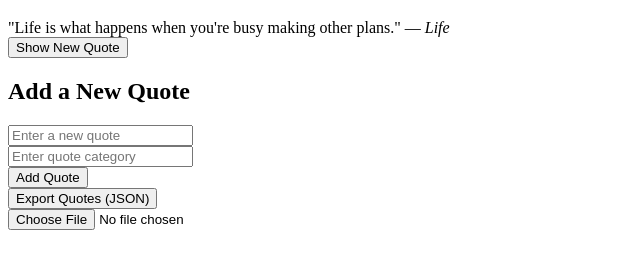
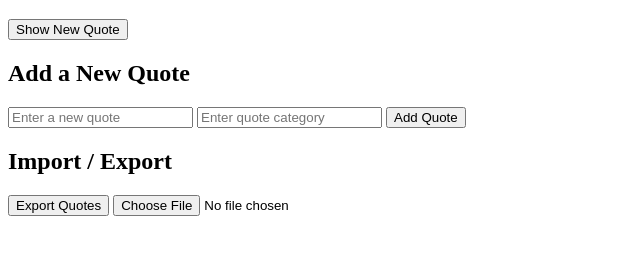
Before and after one commit to jagoal1/alx_fe_javascript, a plain HTML site: page dom-manipulation/index.html in a window 1280 px wide. Shown: the part 61-330 px from the top of the page, without its empty margins (0-640 px from the left). Drawn offline with Linux system fonts and the light colour scheme.

Commit message:
updated export quote botton

```diff
--- a/dom-manipulation/index.html
+++ b/dom-manipulation/index.html
@@ -12,7 +12,16 @@
 
   <button id="newQuote">Show New Quote</button>
 
-  <!-- The add quote form and import/export tools will be created by JS -->
+  <h2>Add a New Quote</h2>
+  <input id="newQuoteText" type="text" placeholder="Enter a new quote" />
+  <input id="newQuoteCategory" type="text" placeholder="Enter quote category" />
+  <button onclick="addQuote()">Add Quote</button>
+
+  <h2>Import / Export</h2>
+  <!-- Checker requires this to be in HTML -->
+  <button onclick="exportToJsonFile()">Export Quotes</button>
+  <input type="file" id="importFile" accept=".json" onchange="importFromJsonFile(event)" />
+
   <script src="script.js"></script>
 </body>
 </html>
--- a/dom-manipulation/script.js
+++ b/dom-manipulation/script.js
@@ -1,110 +1,4 @@
-let quotes = [];
-
-// Load from localStorage or use defaults
-if (localStorage.getItem("quotes")) {
-  quotes = JSON.parse(localStorage.getItem("quotes"));
-} else {
-  quotes = [
-    { text: "Believe you can and you're halfway there.", category: "Motivation" },
-    { text: "Life is what happens when you're busy making other plans.", category: "Life" },
-    { text: "You miss 100% of the shots you don’t take.", category: "Success" }
-  ];
-  saveQuotes();
-}
-
-// Save to localStorage
-function saveQuotes() {
-  localStorage.setItem("quotes", JSON.stringify(quotes));
-}
-
-// Display a random quote and store its index in sessionStorage
-function displayRandomQuote() {
-  const quoteDisplay = document.getElementById("quoteDisplay");
-
-  if (quotes.length === 0) {
-    quoteDisplay.innerHTML = "No quotes available.";
-    return;
-  }
-
-  const randomIndex = Math.floor(Math.random() * quotes.length);
-  const randomQuote = quotes[randomIndex];
-
-  quoteDisplay.innerHTML = `"${randomQuote.text}" — <em>${randomQuote.category}</em>`;
-  sessionStorage.setItem("lastQuoteIndex", randomIndex);
-}
-
-// ALX checker expects this function name too
-function showRandomQuote() {
-  displayRandomQuote();
-}
-
-// Add a new quote
-function addQuote() {
-  const text = document.getElementById("newQuoteText").value.trim();
-  const category = document.getElementById("newQuoteCategory").value.trim();
-
-  if (!text || !category) {
-    alert("Please enter both a quote and a category.");
-    return;
-  }
-
-  quotes.push({ text, category });
-  saveQuotes();
-
-  document.getElementById("newQuoteText").value = "";
-  document.getElementById("newQuoteCategory").value = "";
-
-  alert("Quote added!");
-  displayRandomQuote();
-}
-
-// Create the quote input form dynamically
-function createAddQuoteForm() {
-  const formContainer = document.createElement("div");
-
-  const heading = document.createElement("h2");
-  heading.textContent = "Add a New Quote";
-
-  const inputText = document.createElement("input");
-  inputText.type = "text";
-  inputText.id = "newQuoteText";
-  inputText.placeholder = "Enter a new quote";
-
-  const inputCategory = document.createElement("input");
-  inputCategory.type = "text";
-  inputCategory.id = "newQuoteCategory";
-  inputCategory.placeholder = "Enter quote category";
-
-  const addBtn = document.createElement("button");
-  addBtn.textContent = "Add Quote";
-  addBtn.addEventListener("click", addQuote);
-
-  const exportBtn = document.createElement("button");
-  exportBtn.textContent = "Export Quotes (JSON)";
-  exportBtn.onclick = exportQuotesToJson;
-
-  const importInput = document.createElement("input");
-  importInput.type = "file";
-  importInput.id = "importFile";
-  importInput.accept = ".json";
-  importInput.onchange = importFromJsonFile;
-
-  formContainer.appendChild(heading);
-  formContainer.appendChild(inputText);
-  formContainer.appendChild(document.createElement("br"));
-  formContainer.appendChild(inputCategory);
-  formContainer.appendChild(document.createElement("br"));
-  formContainer.appendChild(addBtn);
-  formContainer.appendChild(document.createElement("br"));
-  formContainer.appendChild(exportBtn);
-  formContainer.appendChild(document.createElement("br"));
-  formContainer.appendChild(importInput);
-
-  document.body.appendChild(formContainer);
-}
-
-// Export quotes to a downloadable JSON file
-function exportQuotesToJson() {
+function exportToJsonFile() {
   const dataStr = JSON.stringify(quotes, null, 2);
   const blob = new Blob([dataStr], { type: "application/json" });
   const url = URL.createObjectURL(blob);
@@ -117,7 +11,6 @@ function exportQuotesToJson() {
   document.body.removeChild(a);
 }
 
-// Import quotes from uploaded JSON file
 function importFromJsonFile(event) {
   const fileReader = new FileReader();
 
@@ -125,24 +18,18 @@ function importFromJsonFile(event) {
     try {
       const importedQuotes = JSON.parse(e.target.result);
       if (!Array.isArray(importedQuotes)) {
-        alert("Invalid file format.");
+        alert("Invalid JSON format.");
         return;
       }
+
       quotes.push(...importedQuotes);
       saveQuotes();
       alert("Quotes imported successfully!");
       displayRandomQuote();
     } catch (err) {
-      alert("Error reading JSON file.");
+      alert("Failed to import quotes.");
     }
   };
 
   fileReader.readAsText(event.target.files[0]);
 }
-
-// Attach event listener to the "Show New Quote" button
-document.getElementById("newQuote").addEventListener("click", displayRandomQuote);
-
-// Initialize on page load
-displayRandomQuote();
-createAddQuoteForm();
```
